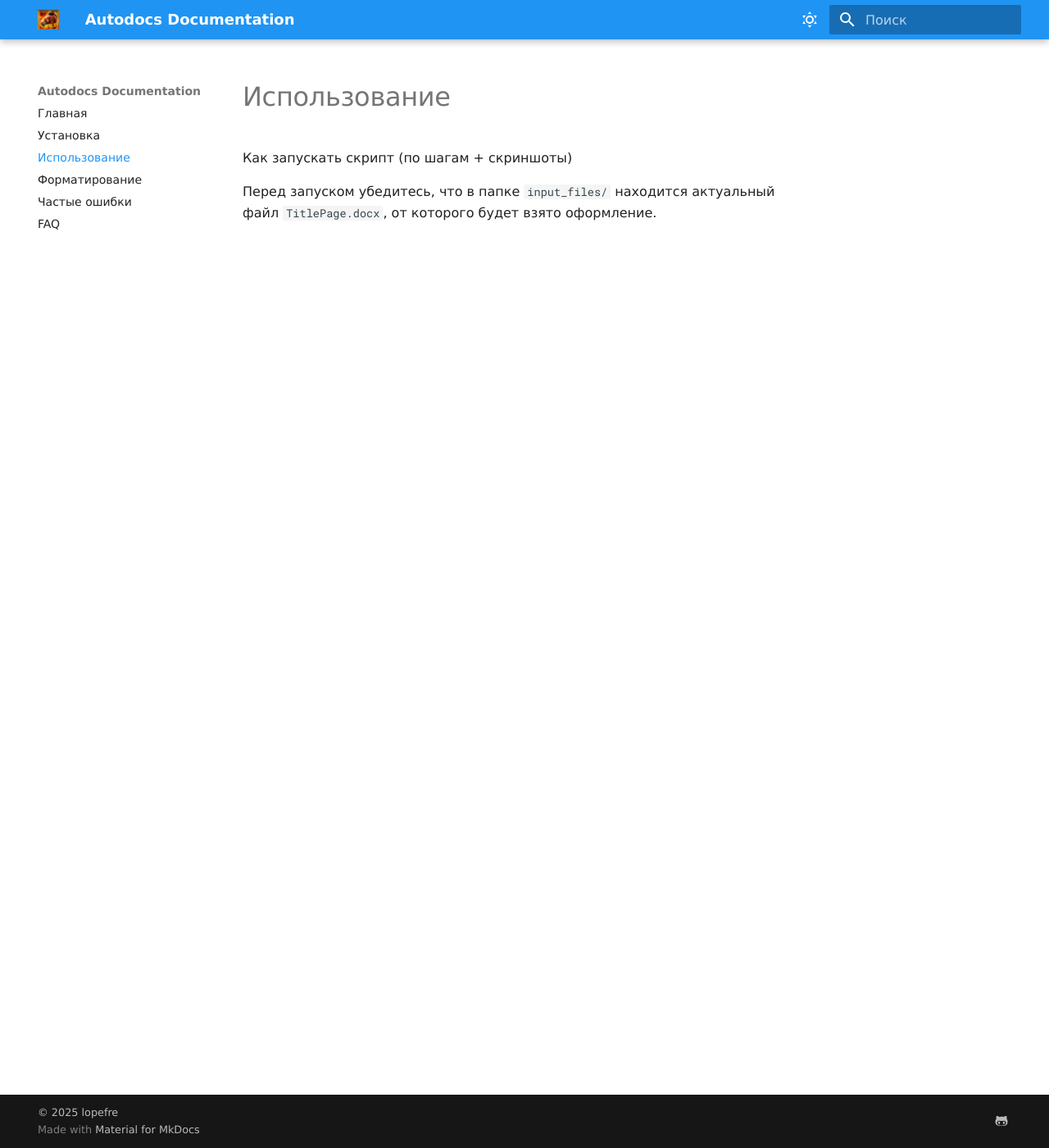
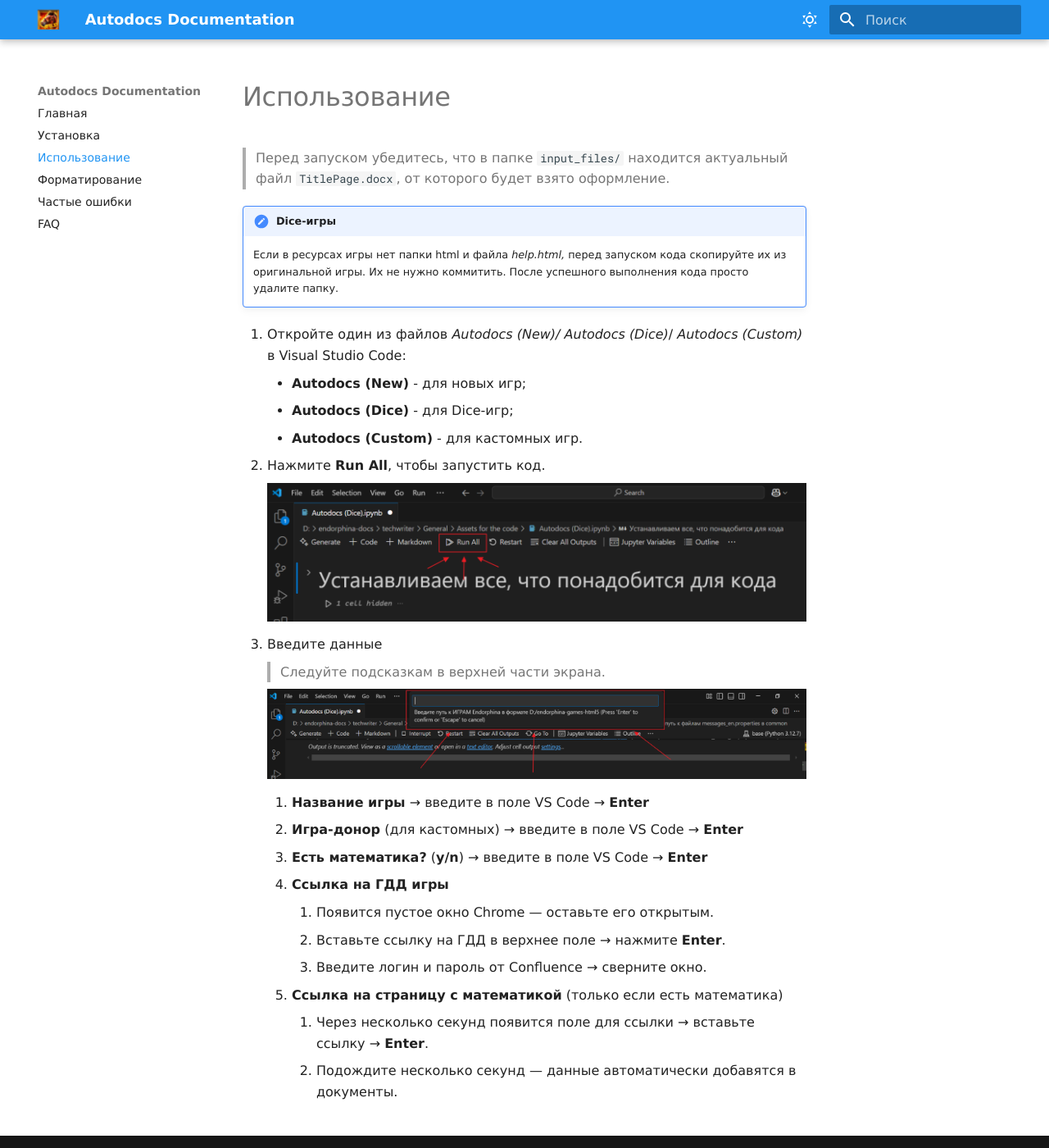
Before and after one commit to lopefre/Documentation, an MkDocs documentation site: the page built from docs/usage.md, in a window 1280 px wide and 1400 px high. Shown: the whole window at 82% size. Built offline with MkDocs 1.6.1 and Material for MkDocs 9.7.7, drawn with Linux system fonts in a browser that asks for light colours; some web fonts are replaced.

Commit message:
installation&usage added

```diff
--- a/docs/usage.md
+++ b/docs/usage.md
@@ -1,3 +1,38 @@
-Как запускать скрипт (по шагам + скриншоты)
+> Перед запуском убедитесь, что в папке `input_files/` находится актуальный файл `TitlePage.docx`, от которого будет взято оформление.
 
-Перед запуском убедитесь, что в папке `input_files/` находится актуальный файл `TitlePage.docx`, от которого будет взято оформление.
+!!! Dice-игры
+      Если в ресурсах игры нет папки html и файла *help.html,* перед запуском кода скопируйте их из оригинальной игры.
+      Их не нужно коммитить. После успешного выполнения кода просто удалите папку.
+
+
+1. Откройте один из файлов *Autodocs (New)/* *Autodocs (Dice)*/ *Autodocs (Custom)* в Visual Studio Code:
+     - **Autodocs (New)** - для новых игр;
+     - **Autodocs (Dice)** - для Dice-игр;
+     - **Autodocs (Custom)** - для кастомных игр.
+2. Нажмите **Run All**, чтобы запустить код.
+
+      ![](assets/run.png)
+
+3. Введите данные
+
+      > Следуйте подсказкам в верхней части экрана.
+
+      ![](assets/hint.png)
+
+      <ol type="1">
+      <li><strong>Название игры</strong> → введите в поле VS Code → <strong>Enter</strong></li>
+      <li><strong>Игра-донор</strong> (для кастомных) → введите в поле VS Code → <strong>Enter</strong></li>
+      <li><strong>Есть математика?</strong> (<strong>y/n</strong>) → введите в поле VS Code → <strong>Enter</strong></li>
+      <li><strong>Ссылка на ГДД игры</strong>
+         <ol type="1">
+            <li>Появится пустое окно Chrome — оставьте его открытым.</li>
+            <li>Вставьте ссылку на ГДД в верхнее поле → нажмите <strong>Enter</strong>.</li>
+            <li>Введите логин и пароль от Confluence → сверните окно.</li>
+         </ol>
+      </li>
+      <li><strong>Ссылка на страницу с математикой</strong> (только если есть математика)
+         <ol type="1">
+            <li>Через несколько секунд появится поле для ссылки → вставьте ссылку → <strong>Enter</strong>.</li>
+            <li>Подождите несколько секунд — данные автоматически добавятся в документы.</li>
+         </ol>
+      </ol>
```
Also changed, not shown: docs/installation.md (+30 -1 lines), docs/assets/extensions.png (added), docs/assets/hint.png (added), docs/assets/jupyter.png (added), docs/assets/run.png (added).
